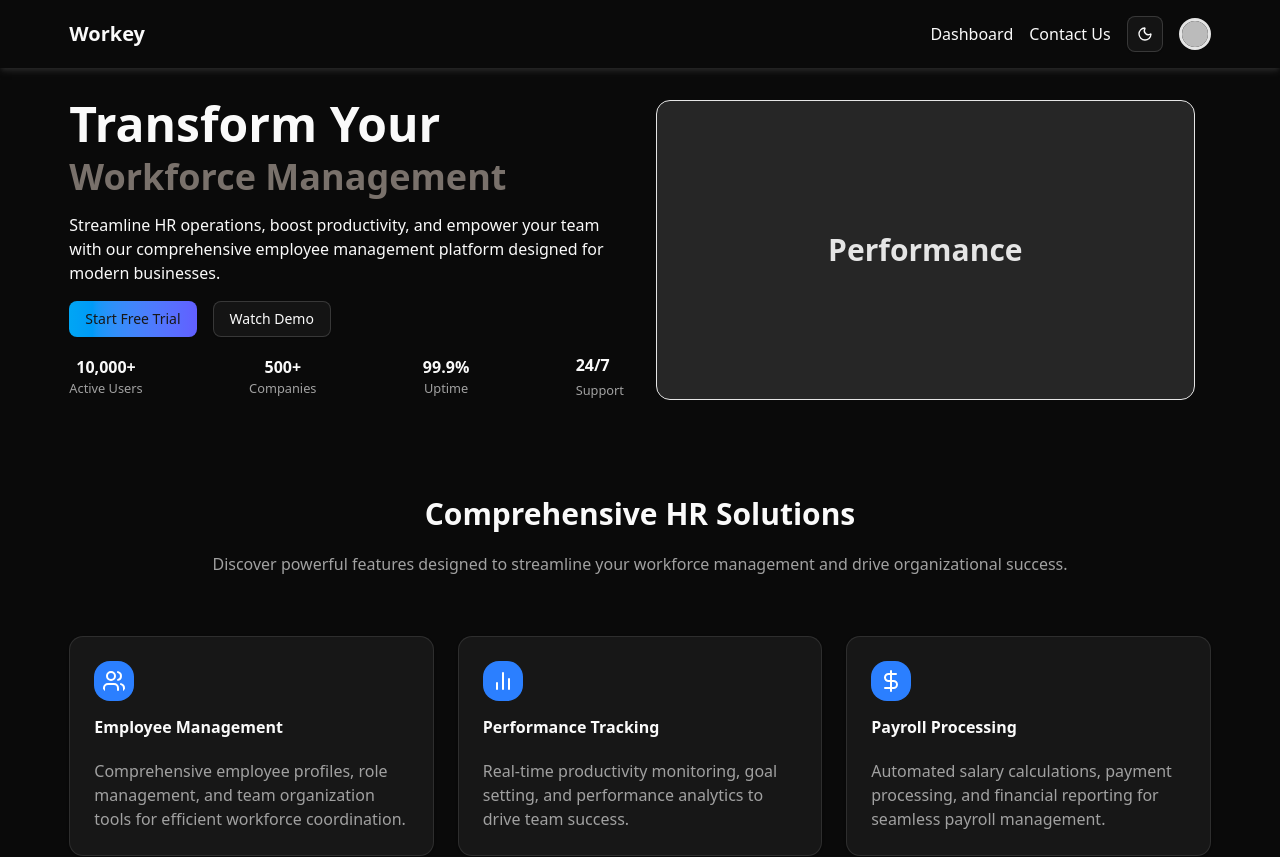
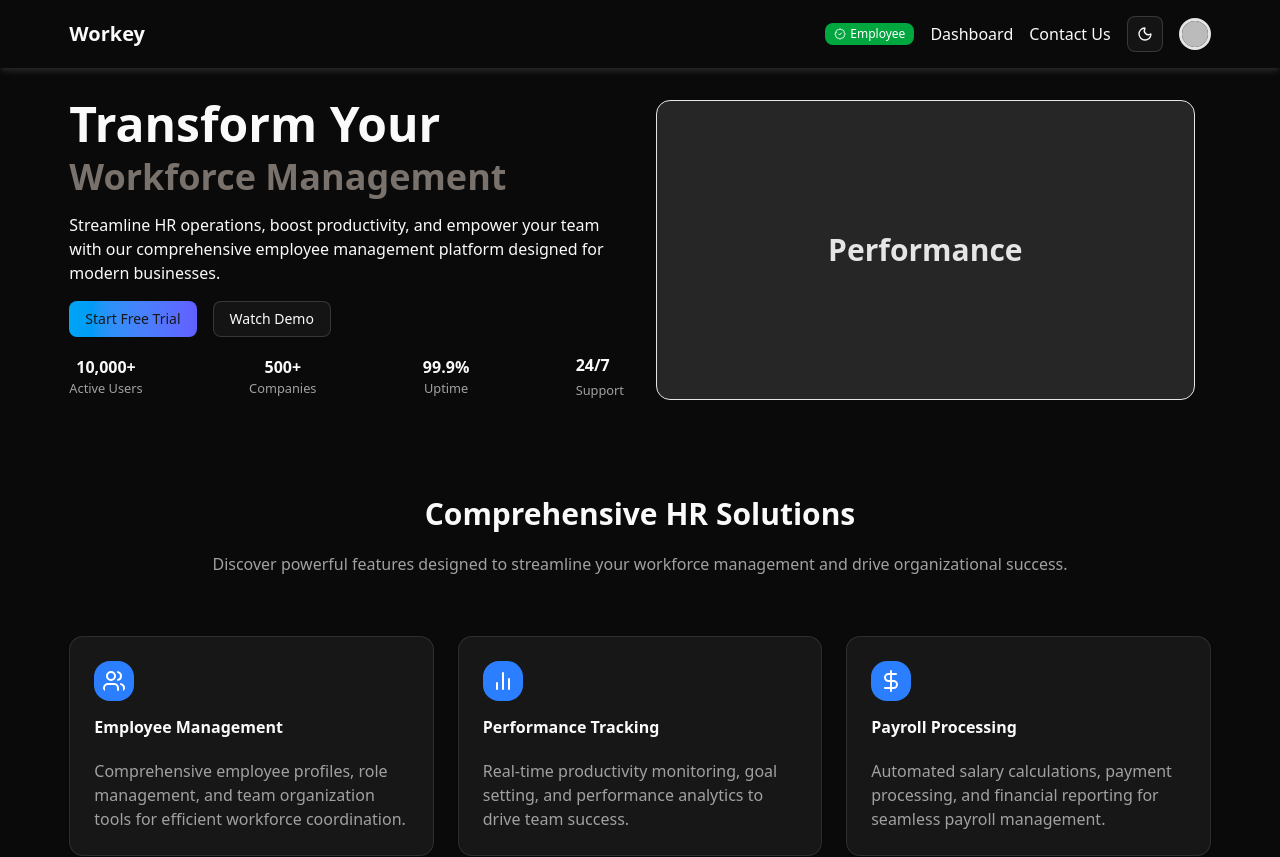
Before and after one commit to Farabiislam/WorkSphere, a React app in the folder client/: page / in a window 1280 px wide. Shown: the top 857 px of the page. Built offline with nearby package versions, Linux system fonts and the light colour scheme; no server answers; sample sign-in values are in the browser's storage; the HTML template or start-up script is replaced by a standard one.

Commit message:
user badge implemented

```diff
--- a/client/src/root/Navbar.jsx
+++ b/client/src/root/Navbar.jsx
@@ -21,10 +21,10 @@ import {
     TooltipContent,
     TooltipTrigger,
 } from "@/components/ui/tooltip"
-import { MenuIcon } from 'lucide-react';
+import { BadgeCheckIcon, MenuIcon } from 'lucide-react';
 import { DropdownMenuPortal, DropdownMenuSub, DropdownMenuSubContent, DropdownMenuSubTrigger } from '../components/ui/dropdown-menu';
 import { AuthContext } from '../context/AuthContext';
-
+import { Badge } from "@/components/ui/badge"
 
 
 const Navbar = () => {
@@ -132,6 +132,39 @@ const Navbar = () => {
                 <NavigationMenu>
                     <NavigationMenuList className="flex gap-4">
                         <div className='gap-4 items-center hidden sm:flex'>
+                            {user && (<>
+                                {role === 'admin' ?
+                                    (
+                                        <Badge
+                                            variant="secondary"
+                                            className="bg-blue-500 text-white dark:bg-blue-600"
+                                        >
+                                            <BadgeCheckIcon />
+                                            Admin
+                                        </Badge>
+                                    )
+                                    :
+                                    ((role === 'hr') ? (
+                                        <Badge
+                                            variant="secondary"
+                                            className="bg-amber-500 text-white dark:bg-amber-600"
+                                        >
+                                            <BadgeCheckIcon />
+                                            Hr
+                                        </Badge>
+                                    ) :
+                                        (
+                                            <Badge
+                                                variant="secondary"
+                                                className="bg-green-500 text-white dark:bg-green-600"
+                                            >
+                                                <BadgeCheckIcon />
+                                                Employee
+                                            </Badge>
+                                        )
+                                    )
+                                }
+                            </>)}
                             {user && <NavigationMenuItem><NavLink to="/dashboard">Dashboard</NavLink></NavigationMenuItem>}
 
                             <NavigationMenuItem><NavLink to="/contact">Contact Us</NavLink></NavigationMenuItem>
```
